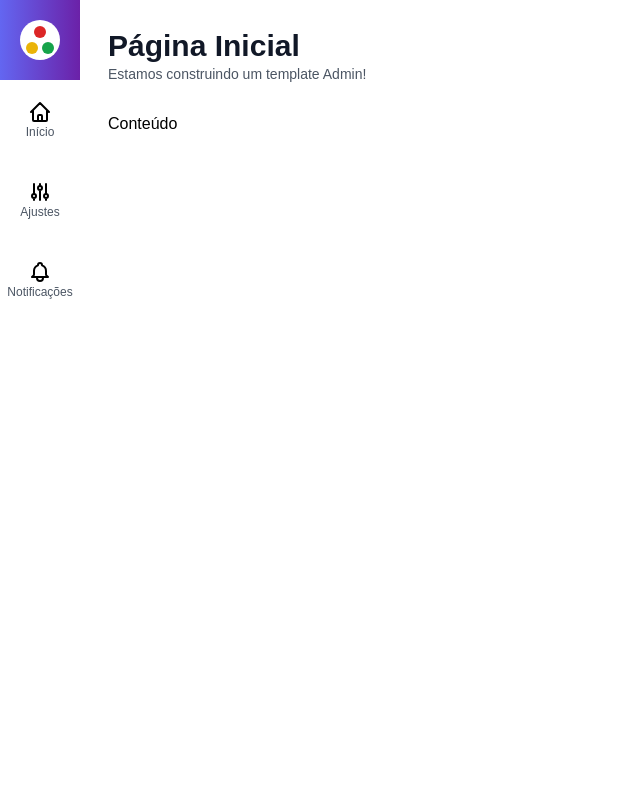
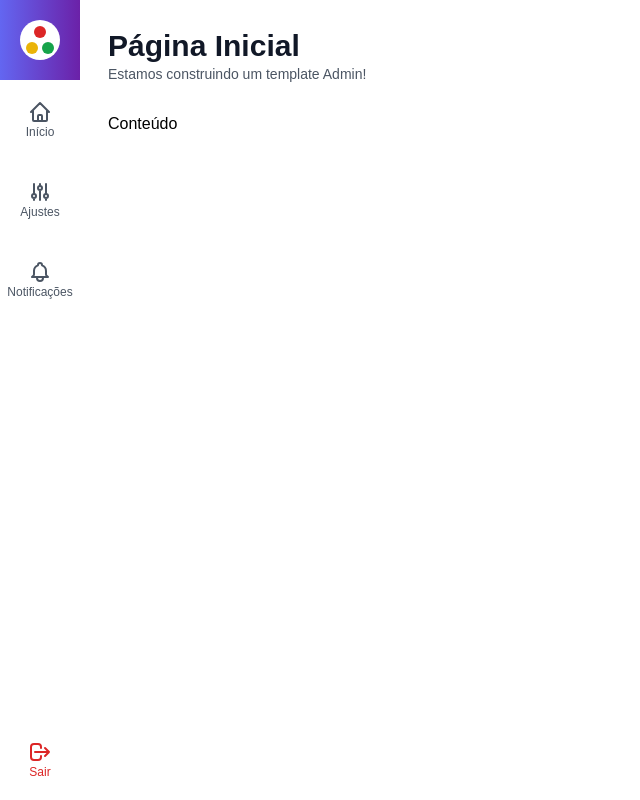
Before and after one commit to rodrigosoares67/admin-template, a Next.js app: page / in a window 1280 px wide. Shown: the whole page, without its empty margins (0-640 px from the left). Built offline with nearby package versions, Linux system fonts and the light colour scheme.

Commit message:
FEAT: Implementação de estilização do menu lateral

```diff
--- a/src/components/icons/index.tsx
+++ b/src/components/icons/index.tsx
@@ -17,3 +17,9 @@
     <path strokeLinecap="round" strokeLinejoin="round" d="M15 17h5l-1.405-1.405A2.032 2.032 0 0118 14.158V11a6.002 6.002 0 00-4-5.659V5a2 2 0 10-4 0v.341C7.67 6.165 6 8.388 6 11v3.159c0 .538-.214 1.055-.595 1.436L4 17h5m6 0v1a3 3 0 11-6 0v-1m6 0H9" />
   </svg>
 )
+
+export const IconeSair = (
+  <svg xmlns="http://www.w3.org/2000/svg" className="h-6 w-6" fill="none" viewBox="0 0 24 24" stroke="currentColor" strokeWidth={2}>
+    <path strokeLinecap="round" strokeLinejoin="round" d="M17 16l4-4m0 0l-4-4m4 4H7m6 4v1a3 3 0 01-3 3H6a3 3 0 01-3-3V7a3 3 0 013-3h4a3 3 0 013 3v1" />
+  </svg>
+)
--- a/src/components/template/MenuItem.tsx
+++ b/src/components/template/MenuItem.tsx
@@ -1,25 +1,41 @@
 import Link from 'next/link'
 
 interface MenuItemProps {
-  url: string
   texto: string
   icone: any
+  url?: string
+  className: string
+  onClick?: (evento: any) => void
 }
 
 export default function MenuItem(props: MenuItemProps){
+  function renderizarLink(){
     return (
-    <li className={`hover:bg-gray-100`}>
-      <Link href={props.url}>
       <a className={`
         flex flex-col justify-center items-center
-          h-20 w-20
+        h-20 w-20 text-gray-600
+        ${props.className}
       `}>
         {props.icone}
-          <span className={`text-xs font-light text-gray-600`}>
+        <span className={`text-xs font-light`}>
           {props.texto}
         </span>
       </a>
+    )
+  }
+
+  return (
+    <li onClick={props.onClick} className={`
+      hover:bg-gray-100
+      cursor-pointer
+    `}>
+      {props.url ? (
+        <Link href={props.url}>
+          {renderizarLink()}
         </Link>
+      ) : (
+        renderizarLink()
+      )}
     </li>
   )
 }
--- a/src/components/template/MenuLateral.tsx
+++ b/src/components/template/MenuLateral.tsx
@@ -1,10 +1,10 @@
-import { IconeAjustes, IconeCasa, IconeSino } from "../icons";
+import { IconeAjustes, IconeCasa, IconeSair, IconeSino } from "../icons";
 import Logo from "./Logo";
 import MenuItem from "./MenuItem";
 
 export default function MenuLateral(){
   return (
-    <aside>
+    <aside className={`flex flex-col`}>
       <div className={`
         flex flex-col items-center justify-center
         bg-gradient-to-r from-indigo-500 to-purple-800
@@ -13,11 +13,23 @@
         <Logo />
       </div>
 
-      <ul>
+      <ul className="flex-grow">
         <MenuItem url="/" texto="Início" icone={IconeCasa} />
         <MenuItem url="/ajustes" texto="Ajustes" icone={IconeAjustes} />
         <MenuItem url="/notificacoes" texto="Notificações" icone={IconeSino} />
       </ul>
+
+      <ul>
+        <MenuItem
+          texto="Sair"
+          icone={IconeSair}
+          onClick={() => console.log('logout')}
+          className={`
+            text-red-600
+            hover:bg-red-400 hover:text-white
+          `}
+        />
+      </ul>
     </aside>
   )
 }
```
Lines whose indentation alone changed are shown as unchanged.
